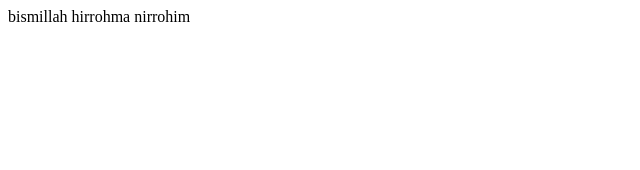
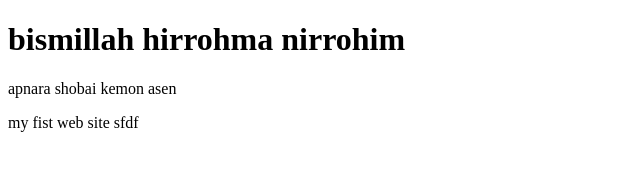
Before and after one commit to abdullah-011/website-project-01, a plain HTML site: page index.html in a window 1280 px wide. Shown: the whole page, without its empty margins (0-640 px from the left). Drawn offline with Linux system fonts and the light colour scheme.

Commit message:
adding a little more code

```diff
--- a/index.html
+++ b/index.html
@@ -6,6 +6,13 @@
     <title>Document</title>
 </head>
 <body>
-    bismillah hirrohma nirrohim
+   <h1>bismillah hirrohma nirrohim</h1>
+<p>apnara shobai kemon asen </p>
+<p> my fist web site
+    sfdf
+
+</p>
 </body>
+
+
 </html>
```
